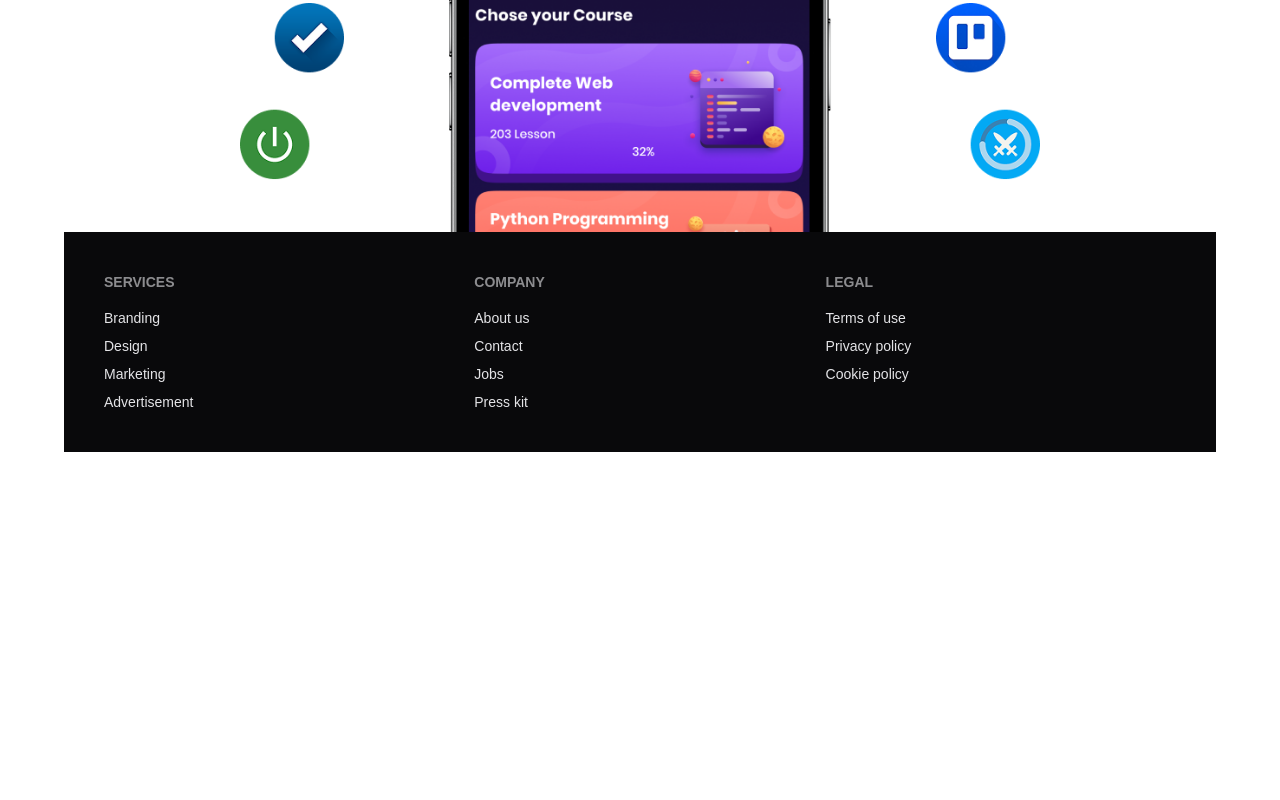
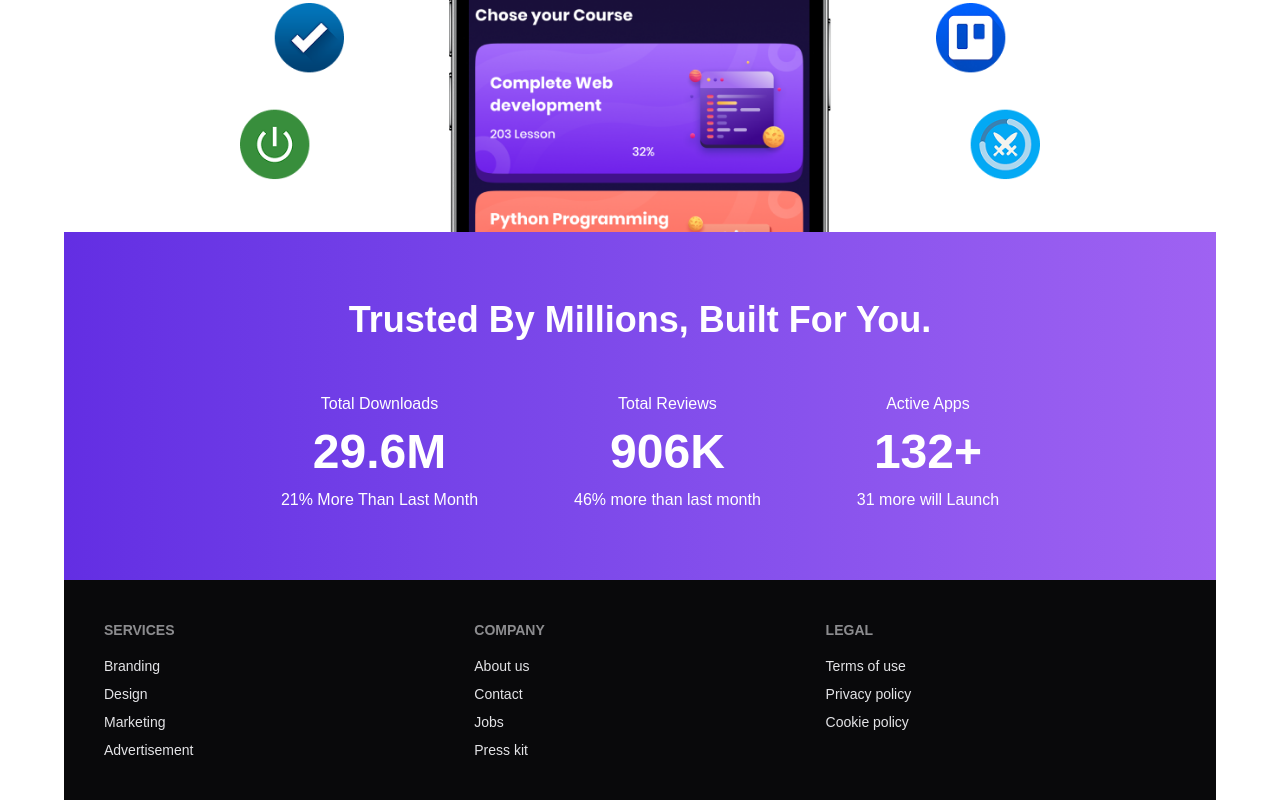
Before and after one commit to golamsarwar96/hero-io-react-app, a React (Vite) app: page / in a window 1280 px wide. Shown: the part 545-1345 px from the top of the page. Before the commit the page ends 997 px from the top, so only its background shows below. Built offline with nearby package versions, Linux system fonts and the light colour scheme.

Commit message:
Added Stat section and made json data for showing apps related info

```diff
--- /dev/null
+++ b/public/apps.json
@@ -0,0 +1,218 @@
+[
+  {
+    "image": "https://i.ibb.co.com/pBm1Dk2w/img1.png",
+    "title": "ZenFlow",
+    "companyName": "Mindful Tech Labs",
+    "id": 101,
+    "description": "A minimalist meditation and productivity timer designed to reduce burnout and increase focus.",
+    "size": 42,
+    "reviews": 12500,
+    "ratingAvg": 4.8,
+    "downloads": 500000,
+    "ratings": [
+      { "name": "1 star", "count": 200 },
+      { "name": "2 star", "count": 150 },
+      { "name": "3 star", "count": 450 },
+      { "name": "4 star", "count": 1200 },
+      { "name": "5 star", "count": 10500 }
+    ]
+  },
+  {
+    "image": "https://i.ibb.co.com/yBqY6Ckn/img2.png",
+    "title": "CryptoVault",
+    "companyName": "SecureChain Inc.",
+    "id": 102,
+    "description": "Securely manage your digital assets with hardware-grade encryption and real-time market tracking.",
+    "size": 115,
+    "reviews": 8900,
+    "ratingAvg": 4.2,
+    "downloads": 1000000,
+    "ratings": [
+      { "name": "1 star", "count": 800 },
+      { "name": "2 star", "count": 400 },
+      { "name": "3 star", "count": 900 },
+      { "name": "4 star", "count": 2500 },
+      { "name": "5 star", "count": 4300 }
+    ]
+  },
+  {
+    "image": "https://i.ibb.co.com/rKQ206cT/Gemini-Generated-Image-ke0iiike0iiike0i.png",
+    "title": "RecipeRun",
+    "companyName": "Gourmet Apps",
+    "id": 103,
+    "description": "AI-powered meal planning that generates shopping lists based on your dietary preferences.",
+    "size": 68,
+    "reviews": 21000,
+    "ratingAvg": 4.6,
+    "downloads": 2500000,
+    "ratings": [
+      { "name": "1 star", "count": 500 },
+      { "name": "2 star", "count": 300 },
+      { "name": "3 star", "count": 1200 },
+      { "name": "4 star", "count": 5000 },
+      { "name": "5 star", "count": 14000 }
+    ]
+  },
+  {
+    "image": "https://i.ibb.co.com/9Hrz3437/Gemini-Generated-Image-d0g3shd0g3shd0g3.png",
+    "title": "PixelPro Editor",
+    "companyName": "Creative Suite",
+    "id": 104,
+    "description": "Professional-grade photo editing with RAW support and advanced layer management.",
+    "size": 210,
+    "reviews": 45000,
+    "ratingAvg": 4.5,
+    "downloads": 5000000,
+    "ratings": [
+      { "name": "1 star", "count": 1200 },
+      { "name": "2 star", "count": 800 },
+      { "name": "3 star", "count": 3000 },
+      { "name": "4 star", "count": 10000 },
+      { "name": "5 star", "count": 30000 }
+    ]
+  },
+  {
+    "image": "https://i.ibb.co.com/q3jChfCv/Gemini-Generated-Image-2vnm162vnm162vnm.png",
+    "title": "FitTrack Pro",
+    "companyName": "BioMetric Systems",
+    "id": 105,
+    "description": "Connects to your wearable devices to provide deep insights into your sleep and cardiac health.",
+    "size": 85,
+    "reviews": 3200,
+    "ratingAvg": 3.9,
+    "downloads": 150000,
+    "ratings": [
+      { "name": "1 star", "count": 400 },
+      { "name": "2 star", "count": 300 },
+      { "name": "3 star", "count": 600 },
+      { "name": "4 star", "count": 900 },
+      { "name": "5 star", "count": 1000 }
+    ]
+  },
+  {
+    "image": "https://i.ibb.co.com/b52bXsMz/Gemini-Generated-Image-42xedd42xedd42xe.png",
+    "title": "LangLeap",
+    "companyName": "Polyglot Labs",
+    "id": 106,
+    "description": "Learn over 50 languages through immersive stories and interactive voice recognition.",
+    "size": 130,
+    "reviews": 78000,
+    "ratingAvg": 4.7,
+    "downloads": 10000000,
+    "ratings": [
+      { "name": "1 star", "count": 1500 },
+      { "name": "2 star", "count": 1000 },
+      { "name": "3 star", "count": 4500 },
+      { "name": "4 star", "count": 15000 },
+      { "name": "5 star", "count": 56000 }
+    ]
+  },
+  {
+    "image": "https://i.ibb.co.com/jPRVWFK1/Gemini-Generated-Image-yyrkevyyrkevyyrk.png",
+    "title": "StarGazer AR",
+    "companyName": "Cosmic Innovations",
+    "id": 107,
+    "description": "Point your phone at the sky to identify planets, stars, and constellations in real-time.",
+    "size": 350,
+    "reviews": 15600,
+    "ratingAvg": 4.9,
+    "downloads": 800000,
+    "ratings": [
+      { "name": "1 star", "count": 100 },
+      { "name": "2 star", "count": 50 },
+      { "name": "3 star", "count": 250 },
+      { "name": "4 star", "count": 1200 },
+      { "name": "5 star", "count": 14000 }
+    ]
+  },
+  {
+    "image": "https://i.ibb.co.com/tpgVM86k/Gemini-Generated-Image-wpa6q6wpa6q6wpa6.png",
+    "title": "BudgetBuddy",
+    "companyName": "FinFree Solutions",
+    "id": 108,
+    "description": "Automate your savings and track every penny with intuitive charts and bank syncing.",
+    "size": 55,
+    "reviews": 9400,
+    "ratingAvg": 4.3,
+    "downloads": 600000,
+    "ratings": [
+      { "name": "1 star", "count": 700 },
+      { "name": "2 star", "count": 400 },
+      { "name": "3 star", "count": 1100 },
+      { "name": "4 star", "count": 2200 },
+      { "name": "5 star", "count": 5000 }
+    ]
+  },
+  {
+    "image": "https://i.ibb.co.com/YBj77JM2/Gemini-Generated-Image-squalisqualisqua.png",
+    "title": "SwiftCode Mobile",
+    "companyName": "DevTools Corp",
+    "id": 109,
+    "description": "The most powerful IDE for your mobile device, supporting Python, JS, and Rust.",
+    "size": 190,
+    "reviews": 1800,
+    "ratingAvg": 4.1,
+    "downloads": 50000,
+    "ratings": [
+      { "name": "1 star", "count": 150 },
+      { "name": "2 star", "count": 100 },
+      { "name": "3 star", "count": 250 },
+      { "name": "4 star", "count": 400 },
+      { "name": "5 star", "count": 900 }
+    ]
+  },
+  {
+    "image": "https://i.ibb.co.com/SpJScgB/Gemini-Generated-Image-w9zoiiw9zoiiw9zo.png",
+    "title": "TrailBlazer",
+    "companyName": "Outdoor Adventures",
+    "id": 110,
+    "description": "Offline maps and GPS tracking for hikers, mountain bikers, and explorers.",
+    "size": 220,
+    "reviews": 25000,
+    "ratingAvg": 4.4,
+    "downloads": 1200000,
+    "ratings": [
+      { "name": "1 star", "count": 1000 },
+      { "name": "2 star", "count": 800 },
+      { "name": "3 star", "count": 3200 },
+      { "name": "4 star", "count": 6000 },
+      { "name": "5 star", "count": 14000 }
+    ]
+  },
+  {
+    "image": "https://i.ibb.co.com/Kx562bN0/Gemini-Generated-Image-ah6l59ah6l59ah6l.png",
+    "title": "Vortex Gaming",
+    "companyName": "Nebula Games",
+    "id": 111,
+    "description": "A cloud gaming platform that lets you play AAA titles on your smartphone.",
+    "size": 45,
+    "reviews": 62000,
+    "ratingAvg": 3.7,
+    "downloads": 3000000,
+    "ratings": [
+      { "name": "1 star", "count": 12000 },
+      { "name": "2 star", "count": 8000 },
+      { "name": "3 star", "count": 10000 },
+      { "name": "4 star", "count": 12000 },
+      { "name": "5 star", "count": 20000 }
+    ]
+  },
+  {
+    "image": "https://i.ibb.co.com/6cFjRLXt/Gemini-Generated-Image-5cgxrs5cgxrs5cgx.png",
+    "title": "EcoScan",
+    "companyName": "GreenWorld Org",
+    "id": 112,
+    "description": "Scan barcodes to check the environmental impact and sustainability rating of products.",
+    "size": 38,
+    "reviews": 4100,
+    "ratingAvg": 4.5,
+    "downloads": 200000,
+    "ratings": [
+      { "name": "1 star", "count": 100 },
+      { "name": "2 star", "count": 100 },
+      { "name": "3 star", "count": 500 },
+      { "name": "4 star", "count": 1000 },
+      { "name": "5 star", "count": 2400 }
+    ]
+  }
+]
--- /dev/null
+++ b/src/pages/Home/Apps.jsx
@@ -0,0 +1,12 @@
+import React from "react";
+
+const Apps = () => {
+  return (
+    <div>
+      <h1>Trending Apps</h1>
+      <p>Explore All Trending Apps On The Market Developed By Us.</p>
+    </div>
+  );
+};
+
+export default Apps;
--- a/src/pages/Home/Banner.jsx
+++ b/src/pages/Home/Banner.jsx
@@ -7,7 +7,7 @@ const Banner = () => {
     <div className="text-center space-y-4 mt-12 flex flex-col justify-center items-center">
       <h1 className="text-6xl font-bold">
         We Build{" "}
-        <span className="bg-gradient-to-r from-[#381a7e] to-[#6c3bb1] bg-clip-text text-transparent font-primary font-bold">
+        <span className="bg-gradient-to-r from-[#632EE3] to-[#9F62F2] bg-clip-text text-transparent font-primary font-bold">
           Productive
         </span>{" "}
         Apps
--- a/src/pages/Home/Home.jsx
+++ b/src/pages/Home/Home.jsx
@@ -1,10 +1,11 @@
-import React from "react";
 import Banner from "./Banner";
+import Stats from "./Stats";
 
 const Home = () => {
   return (
     <div>
       <Banner></Banner>
+      <Stats></Stats>
     </div>
   );
 };
--- /dev/null
+++ b/src/pages/Home/Stats.jsx
@@ -0,0 +1,31 @@
+import React from "react";
+
+const Stats = () => {
+  return (
+    <div className=" text-white text-center bg-gradient-to-r from-[#632EE3] to-[#9F62F2] p-10">
+      <h1 className="text-4xl font-bold mt-7">
+        Trusted By Millions, Built For You.
+      </h1>
+
+      <div className="p-7 md:mt-6 mt-4 flex flex-col md:flex-row gap-16 md:gap-24 justify-center items-center">
+        <div className="space-y-3">
+          <p>Total Downloads</p>
+          <h1 className="text-5xl font-extrabold">29.6M</h1>
+          <p>21% More Than Last Month</p>
+        </div>
+        <div className="space-y-3">
+          <p>Total Reviews</p>
+          <h1 className="text-5xl font-extrabold">906K</h1>
+          <p>46% more than last month</p>
+        </div>
+        <div className="space-y-3">
+          <p>Active Apps</p>
+          <h1 className="text-5xl font-extrabold">132+</h1>
+          <p>31 more will Launch</p>
+        </div>
+      </div>
+    </div>
+  );
+};
+
+export default Stats;
```
